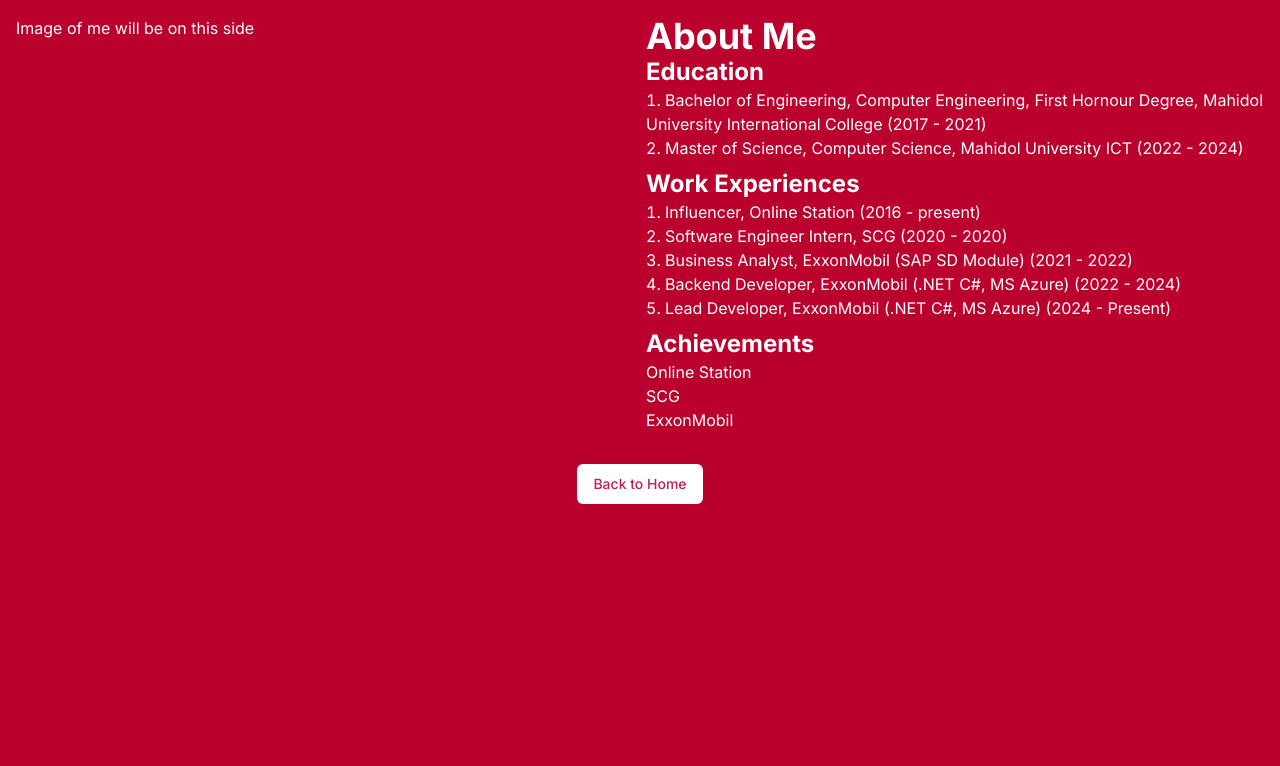
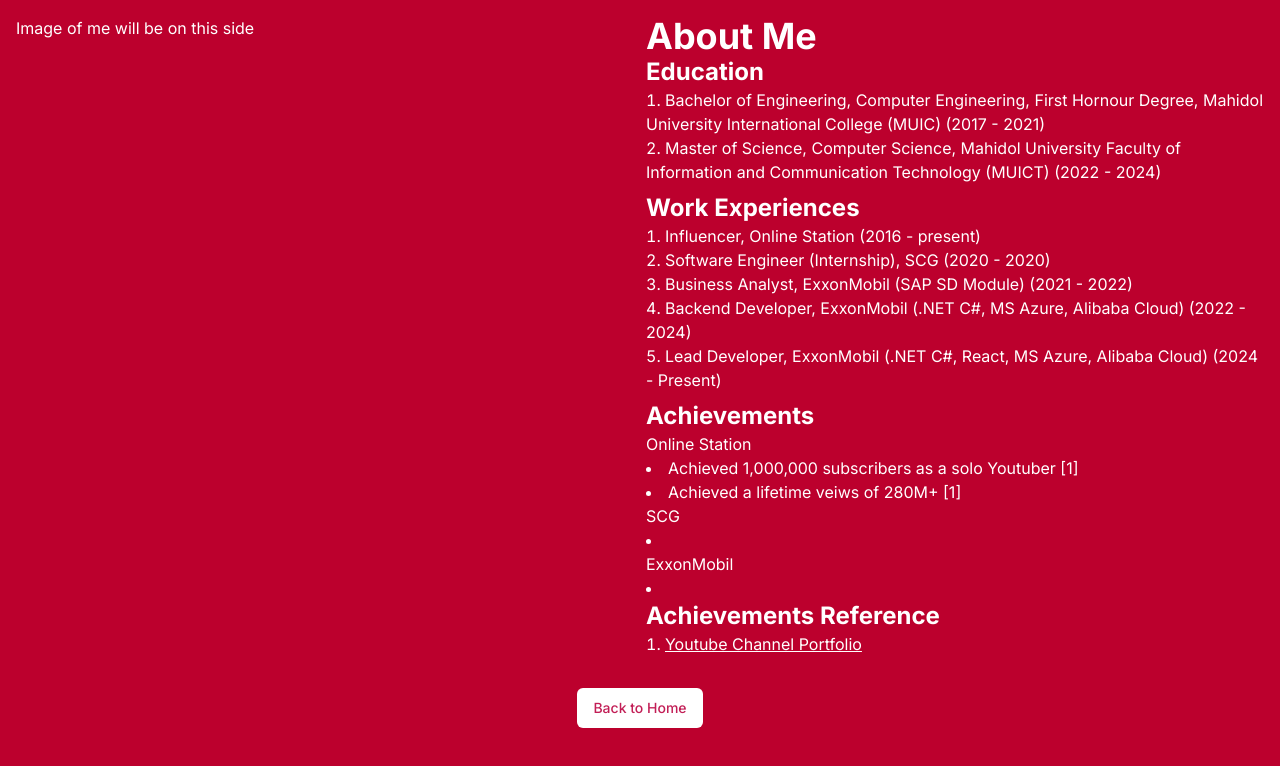
Before and after one commit to RealFilllykung/ajcc-2025, a Next.js app: page /ajcc-2025/about in a window 1280 px wide. Shown: the top 766 px of the page. Built offline with nearby package versions, Linux system fonts and the light colour scheme.

Commit message:
feat: youtube portfolio

```diff
--- a/app/about/page.tsx
+++ b/app/about/page.tsx
@@ -15,38 +15,52 @@ export default function AboutPage() {
 
           <h2 className="text-2xl font-bold">Education</h2>
           <ol className="list-decimal list-inside">
-            <li>Bachelor of Engineering, Computer Engineering, First Hornour Degree, Mahidol University International College (2017 - 2021)</li>
-            <li>Master of Science, Computer Science, Mahidol University ICT (2022 - 2024)</li>
+            <li>Bachelor of Engineering, Computer Engineering, First Hornour Degree, Mahidol University International College (MUIC) (2017 - 2021)</li>
+            <li>Master of Science, Computer Science, Mahidol University Faculty of Information and Communication Technology (MUICT) (2022 - 2024)</li>
           </ol>
           <div className="p-1"></div>
 
           <h2 className="text-2xl font-bold">Work Experiences</h2>
           <ol className="list-decimal list-inside">
             <li>Influencer, Online Station (2016 - present)</li>
-            <li>Software Engineer Intern, SCG (2020 - 2020)</li>
+            <li>Software Engineer (Internship), SCG (2020 - 2020)</li>
             <li>Business Analyst, ExxonMobil (SAP SD Module) (2021 - 2022)</li>
-            <li>Backend Developer, ExxonMobil (.NET C#, MS Azure) (2022 - 2024)</li>
-            <li>Lead Developer, ExxonMobil (.NET C#, MS Azure) (2024 - Present)</li>
+            <li>Backend Developer, ExxonMobil (.NET C#, MS Azure, Alibaba Cloud) (2022 - 2024)</li>
+            <li>Lead Developer, ExxonMobil (.NET C#, React, MS Azure, Alibaba Cloud) (2024 - Present)</li>
           </ol>
           <div className="p-1"></div>
 
           <h2 className="text-2xl font-bold">Achievements</h2>
           <h3 className="text-1xl">Online Station</h3>
-          <ol>
+          <ol className="list-disc list-inside">
+            <li>Achieved 1,000,000 subscribers as a solo Youtuber [1]</li>
+            <li>Achieved a lifetime veiws of 280M+ [1]</li>
+          </ol>
+
+          <h3 className="text-1xl">SCG</h3>
+          <ol className="list-disc list-inside">
             <li></li>
           </ol>
-          <h3 className="text-1xl">SCG</h3>
-          <ol>
+
+          <h3 className="text-1xl">ExxonMobil</h3>
+          <ol className="list-disc list-inside">
             <li></li>
           </ol>
-          <h3 className="text-1xl">ExxonMobil</h3>
+
+          <h2 className="text-2xl font-bold">Achievements Reference</h2>
+          <ol className="list-decimal list-inside">
+            <li><Link className="underline" href="https://www.youtube.com/@FilllykungCH">Youtube Channel Portfolio</Link></li>
+          </ol>
         </div>
       </div>
+
       <div className="flex justify-center mt-8">
           <Button asChild className="bg-white text-[#C21E56] hover:bg-white/90">
             <Link href="/">Back to Home</Link>
           </Button>
       </div>
+
+
     </main>
   )
 }
```
